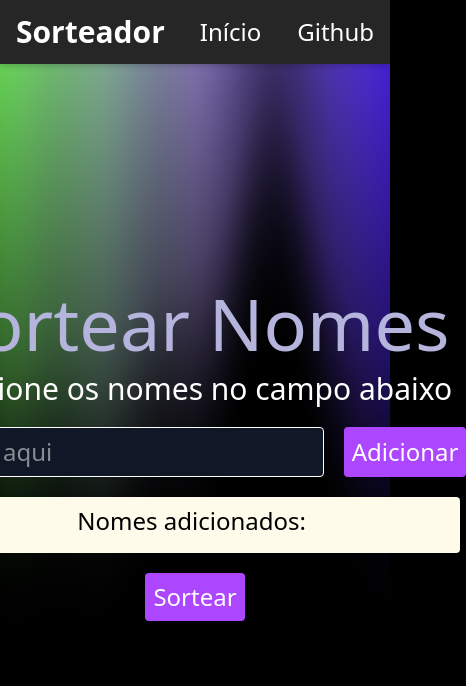
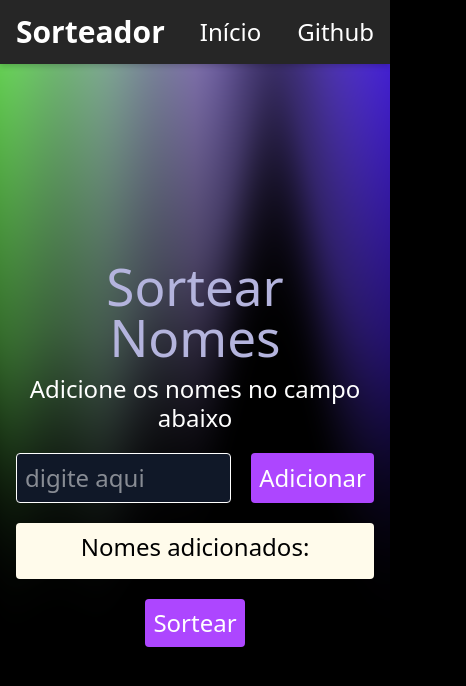
Before and after one commit to pedrpie/Sorteador, a React (Vite) app: page /#/nomes in a window 390 px wide. Shown: the top 686 px of the page, 466 px wide, since content can reach past the window. Built offline with nearby package versions, Linux system fonts and the light colour scheme.

Commit message:
mobile version (responsiveness)

```diff
--- a/src/components/NomesModal.jsx
+++ b/src/components/NomesModal.jsx
@@ -34,7 +34,7 @@ export default function NomesModal({ nomeSorteado, onClick, nomes }) {
         />
 
         <div className="fixed inset-0 z-10 w-screen overflow-y-auto">
-          <div className="flex min-h-full items-end justify-center p-4 text-center sm:items-center sm:p-0">
+          <div className="flex min-h-full items-center justify-center p-4 text-center">
             <DialogPanel
               transition
               className="relative transform overflow-hidden rounded-lg bg-white text-left shadow-xl transition-all data-closed:translate-y-4 data-closed:opacity-0 data-enter:duration-300 data-enter:ease-out data-leave:duration-200 data-leave:ease-in sm:my-8 sm:w-full sm:max-w-lg data-closed:sm:translate-y-0 data-closed:sm:scale-95"
--- a/src/index.css
+++ b/src/index.css
@@ -18,3 +18,32 @@ body {
   z-index: 1000;
   box-shadow: 0 2px 6px rgba(0, 0, 0, 0.2);
 }
+
+@media (max-width: 500px) {
+  /* Homepage */
+  #TitleSorteador {
+    font-size: 4.5rem;
+  }
+
+  #DescriptionSorteador {
+    font-size: 1.8rem;
+  }
+
+  /* NomesPage */
+  #TitleNomes {
+    font-size: 3.2rem;
+  }
+
+  #DescriptionNome {
+    font-size: 1.5rem;
+  }
+
+  /* NumerosPage */
+  #TitleNumeros {
+    font-size: 3.2rem;
+  }
+
+  #DescriptionNumeros {
+    font-size: 1.5rem;
+  }
+}
--- a/src/pages/Home.jsx
+++ b/src/pages/Home.jsx
@@ -7,9 +7,9 @@ export default function Home() {
     <div>
         <Navbar />
 
-        <h1 className='text-8xl text-[#b4b4dd] text-shadow-lg'>Sorteador</h1>
+        <h1 id='TitleSorteador' className='text-8xl text-[#b4b4dd] text-shadow-lg'>Sorteador</h1>
         <div>
-            <h1 className='text-3xl text-white mt-3'>O que você deseja sortear?</h1>
+            <h1 id='DescriptionSorteador' className='text-3xl text-white mt-3'>O que você deseja sortear?</h1>
             <div className='flex justify-center gap-5 mt-5'>
                 <Link
                     to="/nomes"
--- a/src/pages/NomesPage.jsx
+++ b/src/pages/NomesPage.jsx
@@ -32,14 +32,19 @@ export default function NomesPage() {
   }
 
   return (
-    <div>
+    <div className="px-4">
       <Navbar />
 
-      <h1 className="text-7xl text-[#b4b4dd]">Sortear Nomes</h1>
-      <h1 className="text-3xl text-white mt-3">Adicione os nomes no campo abaixo</h1>
+      <h1 id="TitleNomes" className="text-7xl text-[#b4b4dd]">
+        Sortear Nomes
+      </h1>
+      <h1 id="DescriptionNome" className="text-3xl text-white mt-3">
+        Adicione os nomes no campo abaixo
+      </h1>
 
       <div className="flex gap-5 mt-5">
         <input
+          id="input"
           type="text"
           value={nome}
           onChange={(e) => setNome(e.target.value)}
@@ -49,21 +54,32 @@ export default function NomesPage() {
             }
           }}
           placeholder="digite aqui"
-          className="bg-gray-900 text-white text-2xl w-100 p-2 border border-white rounded-sm"
+          className="bg-gray-900 text-white text-2xl w-full p-2 border border-white rounded-sm"
         />
         <button
           onClick={adicionarNome}
-          className="bg-purple-500 text-white text-2xl p-2 cursor-pointer rounded-sm transition duration-300 ease-in-out hover:bg-purple-400">Adicionar
+          className="bg-purple-500 text-white text-2xl p-2 cursor-pointer rounded-sm transition duration-300 ease-in-out hover:bg-purple-400"
+        >
+          Adicionar
         </button>
       </div>
 
-      <div className="bg-amber-50 mt-5 p-2 rounded-sm w-134">
+      <div
+        id="containerNomesAdicionados"
+        className="bg-amber-50 mt-5 p-2 rounded-sm w-full"
+      >
         <h1 className="text-2xl mb-2">Nomes adicionados:</h1>
         <ul className="flex flex-wrap gap-5">
           {nomes.map((item, index) => (
-            <li className="bg-gray-200 px-3 py-1 rounded min-w-20 flex items-center justify-between" key={index}>
+            <li
+              className="bg-gray-200 px-3 py-1 rounded min-w-20 flex items-center justify-between"
+              key={index}
+            >
               {item}
-              <button onClick={() => removerNome(index)} className="ml-2 text-red-500 cursor-pointer">
+              <button
+                onClick={() => removerNome(index)}
+                className="ml-2 text-red-500 cursor-pointer"
+              >
                 <IoClose />
               </button>
             </li>
--- a/src/pages/NumerosPage.jsx
+++ b/src/pages/NumerosPage.jsx
@@ -29,8 +29,8 @@ export default function NumerosPage() {
     <div>
       <Navbar />
 
-      <h1 className="text-7xl text-[#b4b4dd]">Sortear Números</h1>
-      <h2 className='text-3xl text-white mt-3'>Selecione os números abaixo</h2>
+      <h1 id="TitleNumeros" className="text-7xl text-[#b4b4dd]">Sortear Números</h1>
+      <h2 id="DescriptionNumeros" className='text-3xl text-white mt-3'>Selecione os números abaixo</h2>
 
       <div className="flex gap-5 justify-center mt-5">
         <input
```
